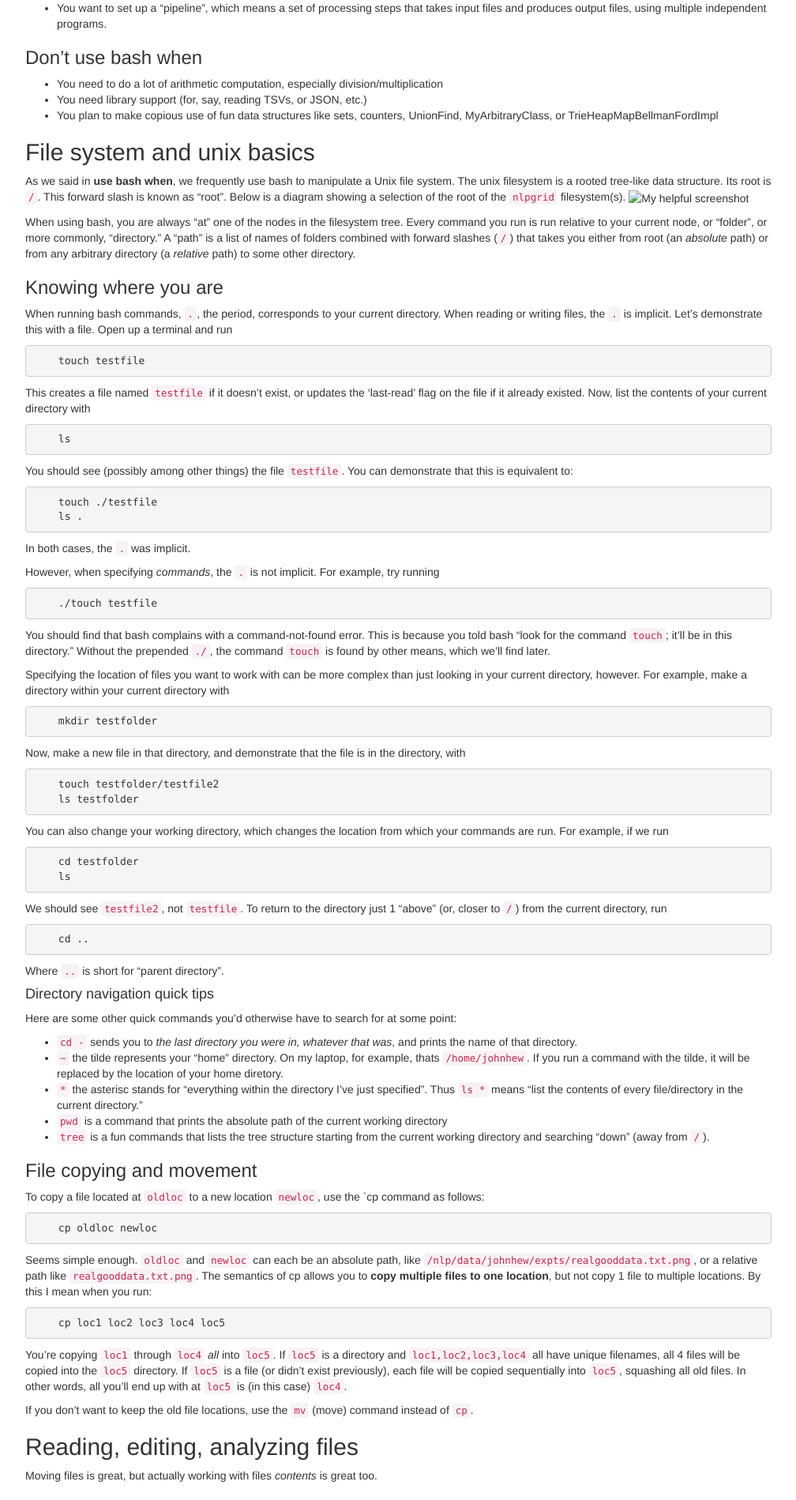
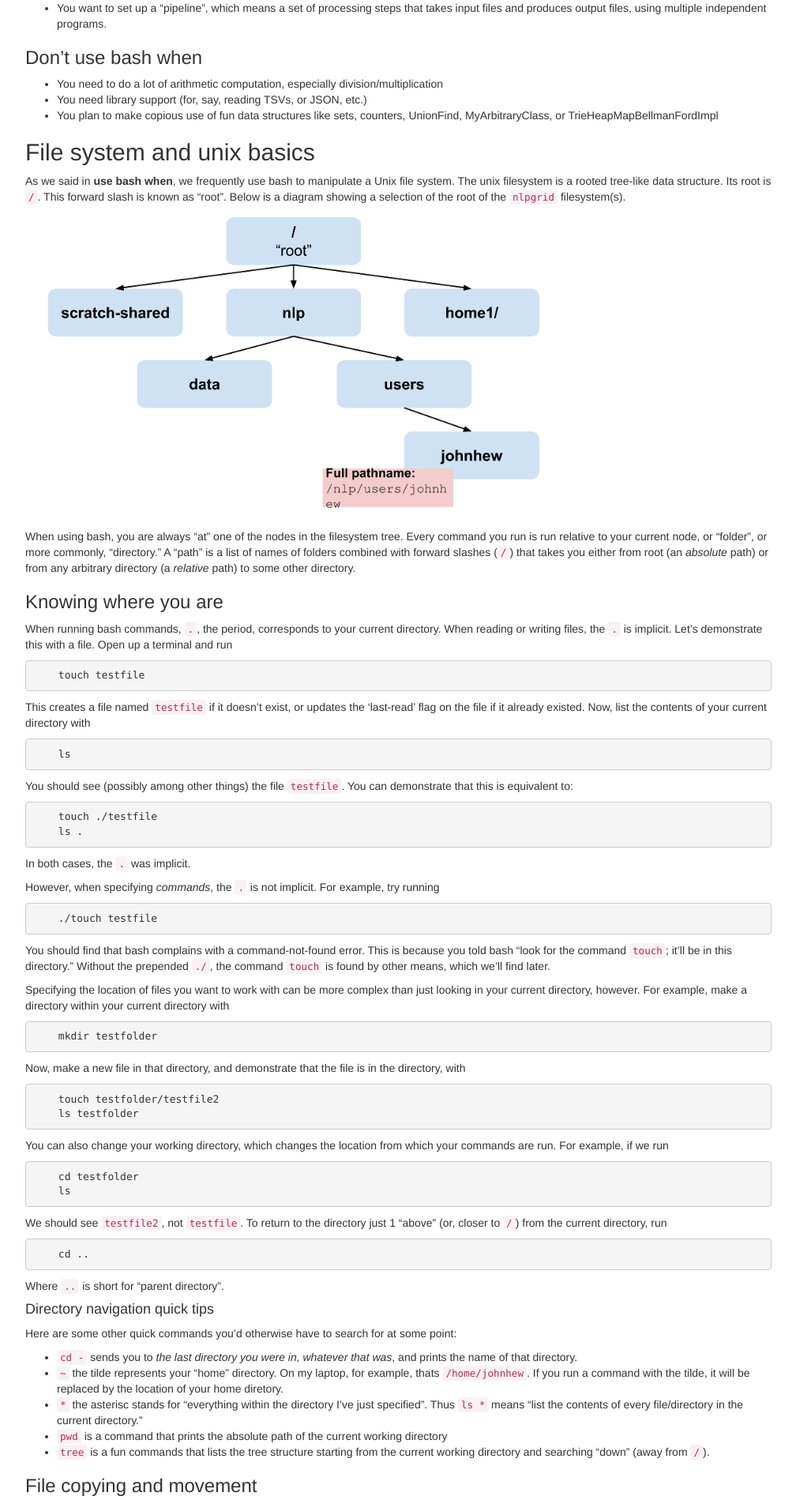
Before and after one commit to computational-linguistics-class/computational-linguistics-class.github.io, a Jekyll site: the page built from tutorials/2017-03-06-bash-for-nlp-tutorial-basic.md, in a window 1280 px wide. Shown: the part 490-2389 px from the top of the page at 79% size, without its empty margins (233-1241 px from the left). Built offline with Jekyll 4.4.1, drawn with Linux system fonts in a browser that asks for light colours; nearby versions of some CDN libraries; a script that is not in the unit is left out.

Commit message:
add image missing from basic tutorial

```diff
--- a/tutorials/2017-03-06-bash-for-nlp-tutorial-basic.md
+++ b/tutorials/2017-03-06-bash-for-nlp-tutorial-basic.md
@@ -37,7 +37,8 @@
 
 As we said in **use bash when**, we frequently use bash to manipulate a Unix file system.
 The unix filesystem is a rooted tree-like data structure. Its root is `/`. This forward slash is known as "root". Below is a diagram showing a selection of the root of the `nlpgrid` filesystem(s).
-![My helpful screenshot]({{site.url}}/public/unix-filesystem.png)
+<img src="{{site.url}}/assets/img/unix-filesystem.png" alt="My helpful screenshot" style="height: 400px;"/>
+<!--![My helpful screenshot]({{site.url}}/assets/img/unix-filesystem.png)-->
 
 When using bash, you are always "at" one of the nodes in the filesystem tree.
 Every command you run is run relative to your current node, or "folder", or more commonly, "directory."
```
Also changed, not shown: resources.md (+1 -1 lines), assets/img/unix-filesystem.png (added).
